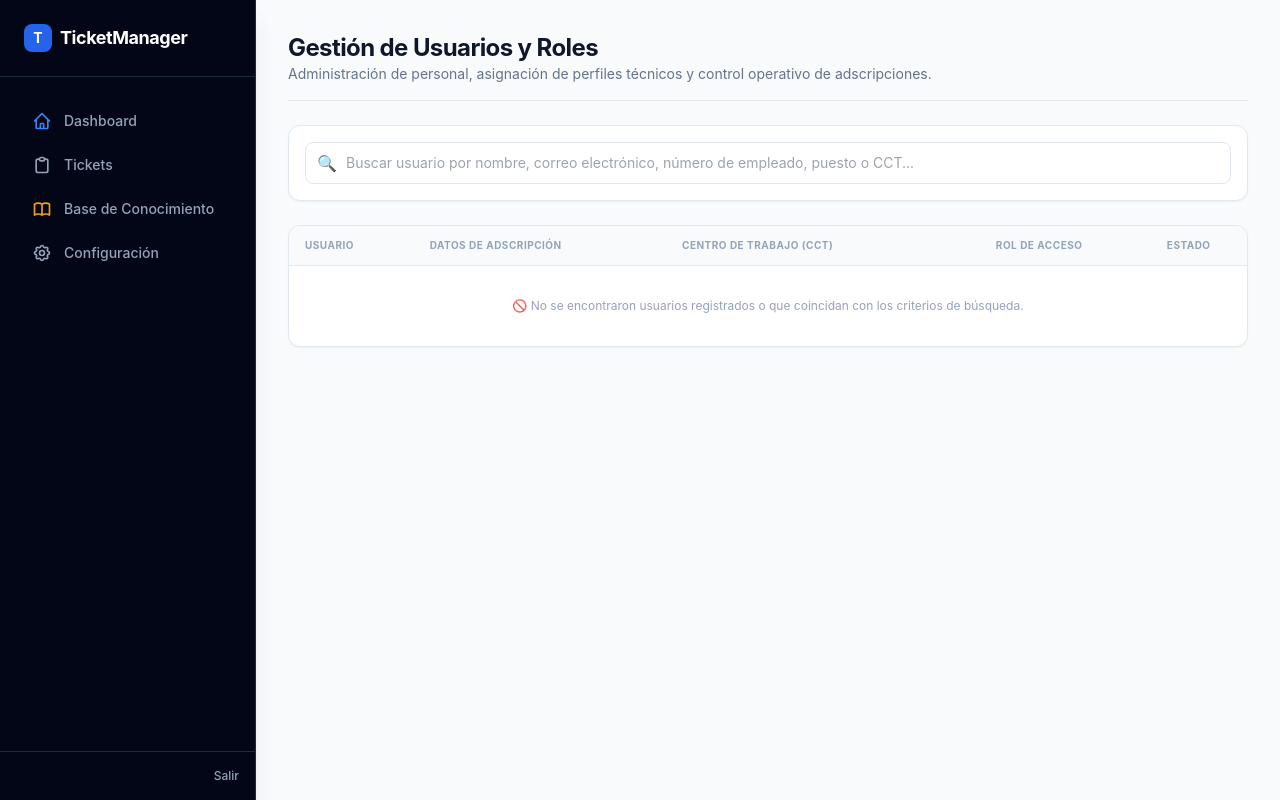
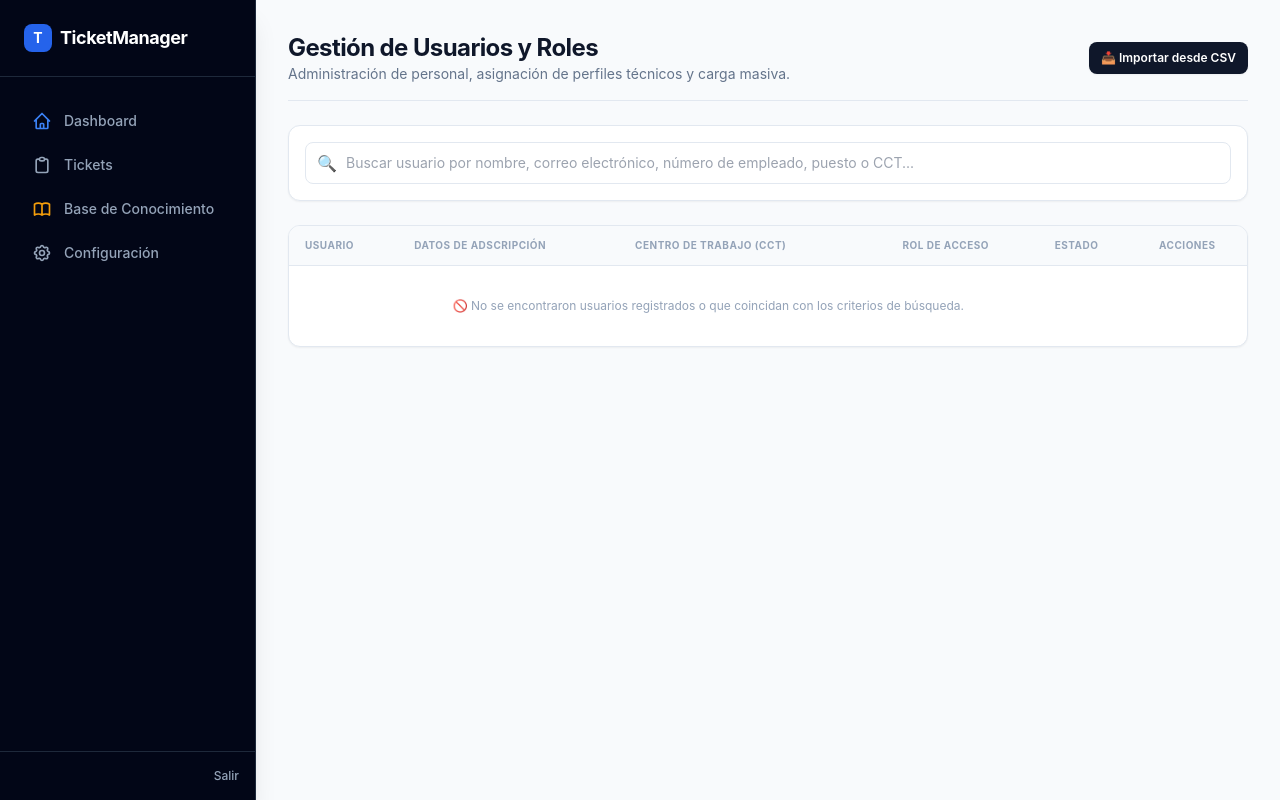
Before and after one commit to ilegardas/ticket-manager, a Django app: template templates/usuarios/lista.html in a window 1280 px wide. Run offline with Django 5.2, Linux system fonts and the light colour scheme; the template is opened without the code that fills it, so the values that code supplies are empty; parts of the project's set-up code (start-up, migrations or seed data) failed here and were passed over; some libraries are stand-ins or nearby versions.

Commit message:
Update lista.html

```diff
--- a/templates/usuarios/lista.html
+++ b/templates/usuarios/lista.html
@@ -3,10 +3,22 @@
 {% block title %}Gestión de Usuarios - Ticket Manager{% endblock %}
 
 {% block content %}
+<div id="modal-container"></div>
+
 <div class="space-y-6">
-    <div class="border-b border-slate-200 pb-4">
-        <h1 class="text-2xl font-bold tracking-tight text-slate-900">Gestión de Usuarios y Roles</h1>
-        <p class="text-sm text-slate-500">Administración de personal, asignación de perfiles técnicos y control operativo de adscripciones.</p>
+    <div class="flex flex-col sm:flex-row sm:items-center sm:justify-between border-b border-slate-200 pb-4 gap-4">
+        <div>
+            <h1 class="text-2xl font-bold tracking-tight text-slate-900">Gestión de Usuarios y Roles</h1>
+            <p class="text-sm text-slate-500">Administración de personal, asignación de perfiles técnicos y carga masiva.</p>
+        </div>
+        <div>
+            <button hx-get="{% url 'panel_usuario_importar_csv' %}"
+                    hx-target="#modal-container"
+                    hx-swap="innerHTML"
+                    class="inline-flex items-center gap-1.5 bg-slate-900 hover:bg-slate-800 text-white text-xs font-semibold py-2 px-3 rounded-lg shadow-sm transition">
+                📥 Importar desde CSV
+            </button>
+        </div>
     </div>
 
     <div class="bg-white p-4 rounded-xl border border-slate-200 shadow-sm">
@@ -32,6 +44,7 @@
                         <th class="py-3 px-4">Centro de Trabajo (CCT)</th>
                         <th class="py-3 px-4 text-center">Rol de Acceso</th>
                         <th class="py-3 px-4 text-center">Estado</th>
+                        <th class="py-3 px-4 text-center">Acciones</th>
                     </tr>
                 </thead>
                 <tbody id="usuarios-table-body" class="divide-y divide-slate-100 text-xs text-slate-600">
```
